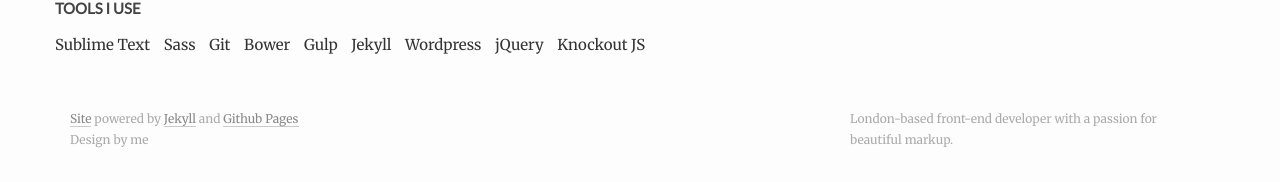
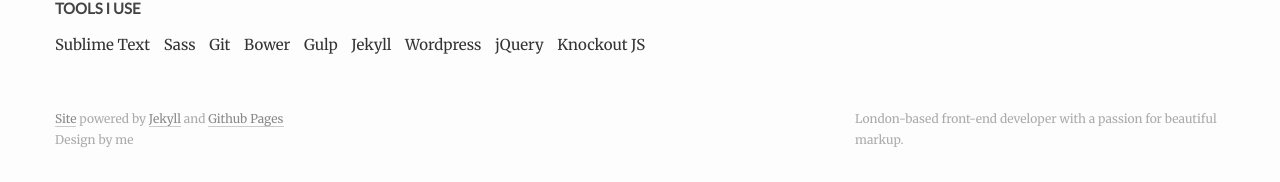
Before and after one commit to carlwood/carlwood.github.io, a Jekyll site: the page built from index.html, in a window 1280 px wide. Shown: the part 1135-1317 px from the top of the page. Built offline with Jekyll 4.4.1, drawn with Linux system fonts in a browser that asks for light colours.

Commit message:
line up footer content

```diff
--- a/_includes/footer.html
+++ b/_includes/footer.html
@@ -1,7 +1,5 @@
 <footer class="site-footer">
-
-  <div class="container">
-
+  <div class="site-content">
       <div class="row">
         <div class="col-md-3">
           <ul class="list-unstyled">
@@ -13,17 +11,13 @@
             </li>
           </ul>
         </div>
-
         <div class="col-md-3">
 
         </div>
-
         <div class="col-md-4 col-md-offset-2">
           <p class="text">{{ site.description }}</p>
         </div>
       </div>
-
-
   </div>
 
 </footer>
```
